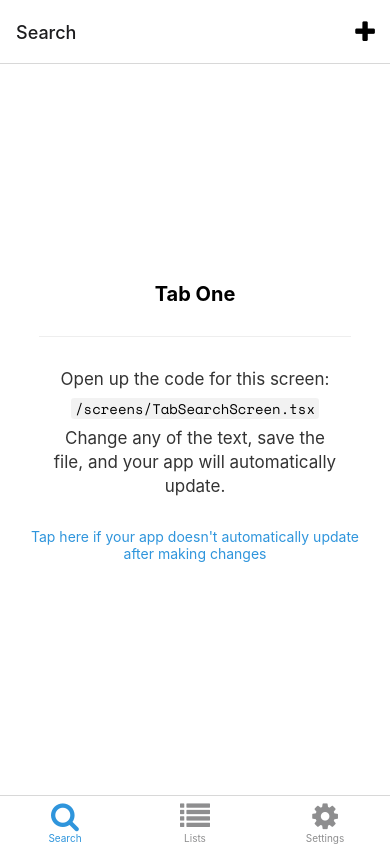
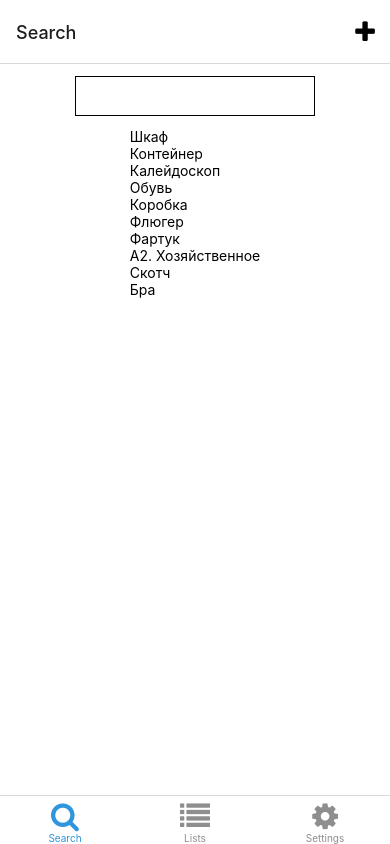
Before and after one commit to o-dubrovskyi/u-gifts, a React Native app: screen /TabSearch in a window 390 px wide. Built offline with nearby package versions, Linux system fonts and the light colour scheme; what expo-linking would draw is missing.

Commit message:
p [search - result list]

```diff
--- a/screens/TabSearchScreen.tsx
+++ b/screens/TabSearchScreen.tsx
@@ -1,20 +1,50 @@
-import { StyleSheet } from 'react-native';
+import { FlatList, SafeAreaView, StyleSheet } from 'react-native';
 
-import EditScreenInfo from '../components/EditScreenInfo';
+import { TextInput } from 'react-native';
 import { Text, View } from '../components/Themed';
 import { RootTabScreenProps } from '../types';
+import { useState } from 'react';
+import { EntityInterface, items } from '../constants/Entities';
+
+
+const Item = ({ name }: EntityInterface) => (
+  <View>
+    <Text>{name}</Text>
+  </View>
+);
+
+const renderItem = ({ item }: { item: EntityInterface }) => (
+  <Item id={item.id} name={item.name} />
+);
 
 export default function TabSearchScreen({ navigation }: RootTabScreenProps<'TabSearch'>) {
+  const [text, onChangeText] = useState('');
+  const data: EntityInterface[] = items.map(datum => Object.values(datum)[0]);
+
   return (
     <View style={styles.container}>
-      <Text style={styles.title}>Tab One</Text>
-      <View style={styles.separator} lightColor="#eee" darkColor="rgba(255,255,255,0.1)" />
-      <EditScreenInfo path="/screens/TabSearchScreen.tsx" />
+      <TextInput
+        style={styles.input}
+        onChangeText={onChangeText}
+        value={text}
+      />
+      <SafeAreaView style={styles.container}>
+        <FlatList
+          data={data}
+          renderItem={renderItem}
+        />
+      </SafeAreaView>
     </View>
   );
 }
 
 const styles = StyleSheet.create({
+  input: {
+    height: 40,
+    margin: 12,
+    borderWidth: 1,
+    padding: 10,
+  },
   container: {
     flex: 1,
     alignItems: 'center',
```
Also changed, not shown: constants/Entities.ts (+5 -7 lines).
